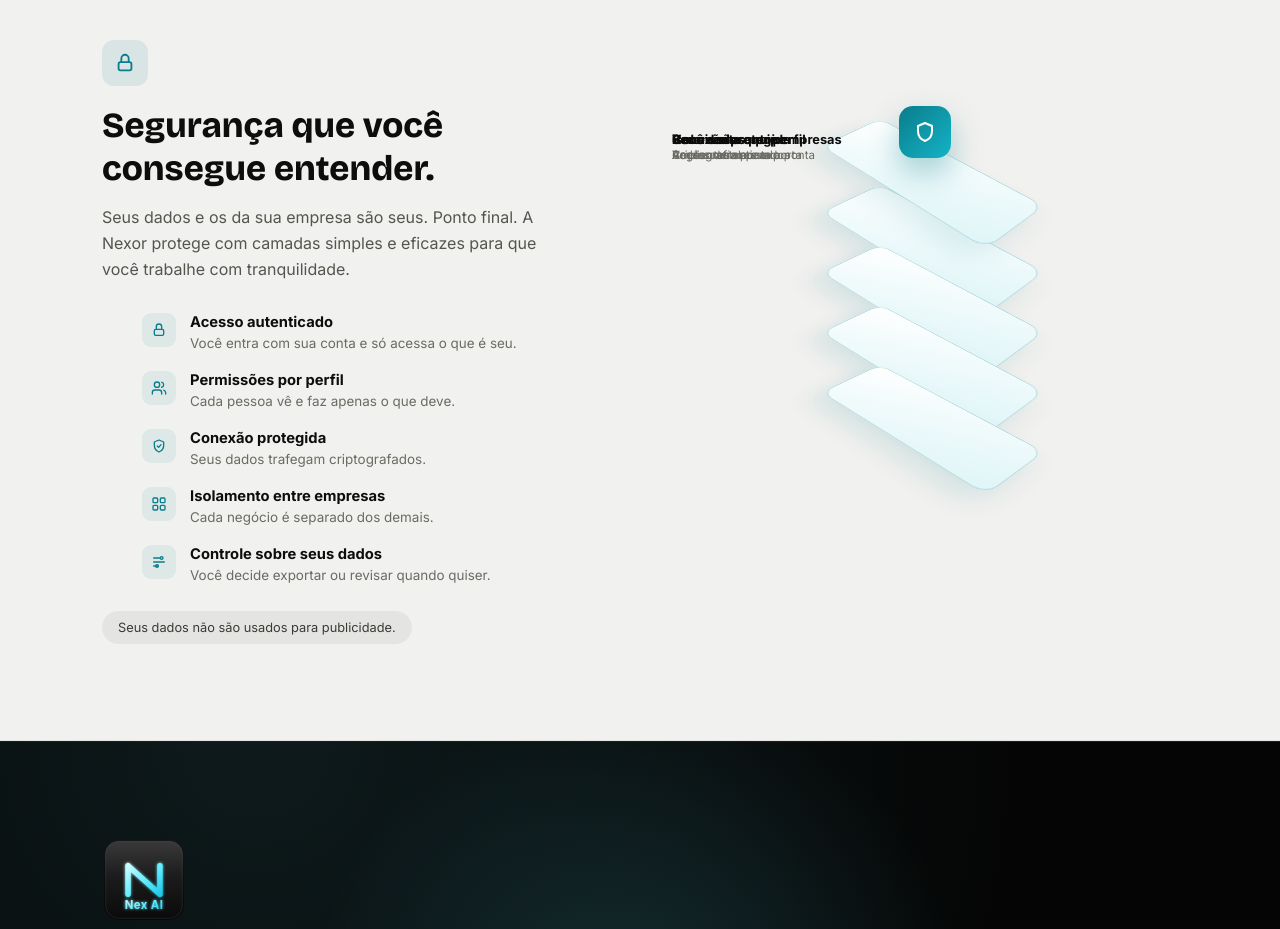
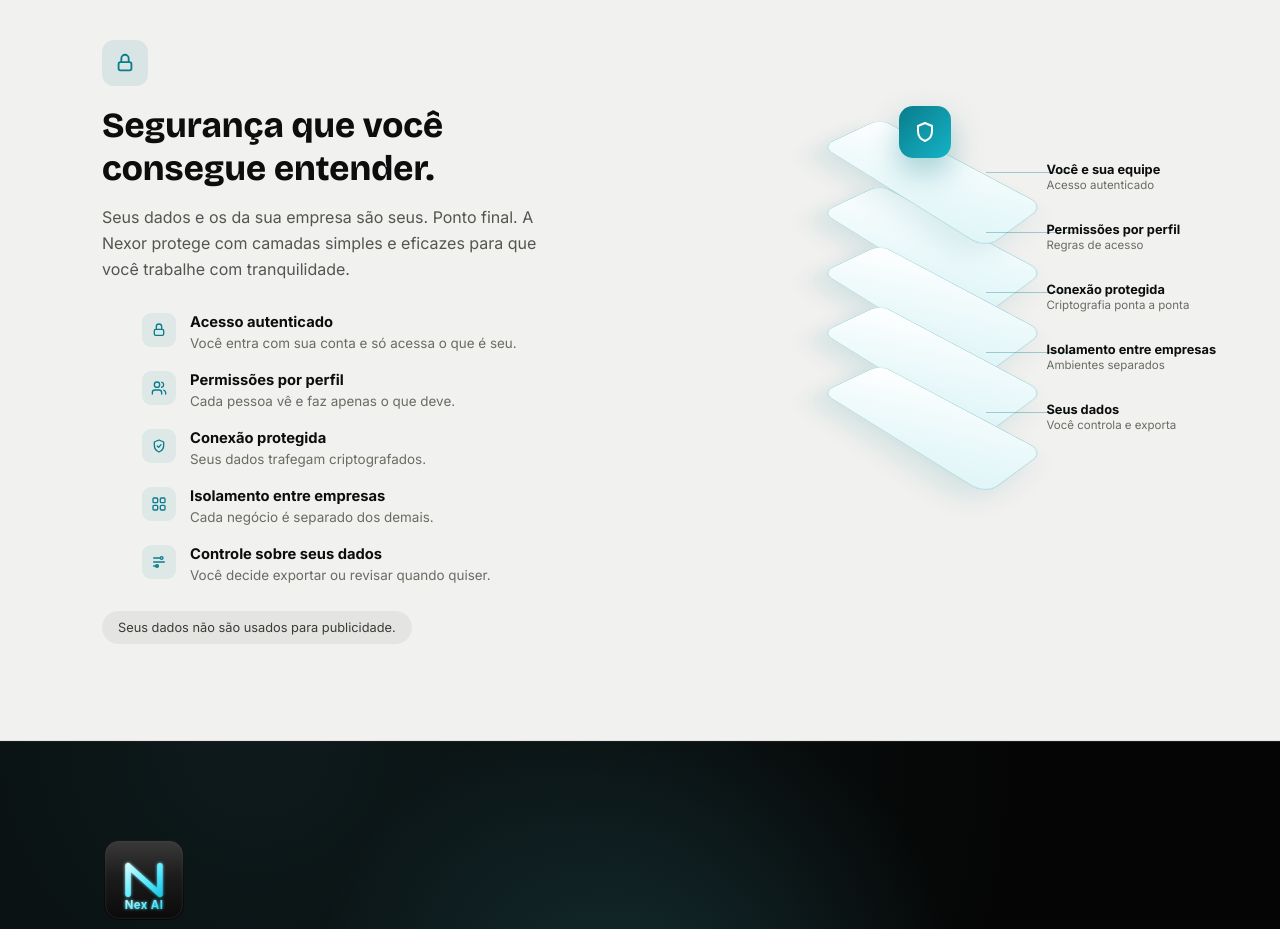
Before and after one commit to jvictorsalesmedia/nexor-app, a website: page landing.html in a window 1280 px wide. Shown: the part 2040-2969 px from the top of the page. Drawn offline with nearby package versions, Linux system fonts and the light colour scheme.

Commit message:
Fix broken security diagram label positioning (nth-of-type selector bug)

```diff
--- a/landing.html
+++ b/landing.html
@@ -577,16 +577,18 @@
   .sd-label span { color: #6b6b64; font-size: 0.72rem; }
 
   @media (min-width: 861px) {
-    .sd-connector:nth-of-type(1) { top: 40px; left: 62%; width: 90px; }
-    .sd-connector:nth-of-type(2) { top: 100px; left: 62%; width: 90px; }
-    .sd-connector:nth-of-type(3) { top: 160px; left: 62%; width: 90px; }
-    .sd-connector:nth-of-type(4) { top: 220px; left: 62%; width: 90px; }
-    .sd-connector:nth-of-type(5) { top: 280px; left: 62%; width: 90px; }
-    .sd-label:nth-of-type(1) { top: 30px; left: 74%; }
-    .sd-label:nth-of-type(2) { top: 90px; left: 74%; }
-    .sd-label:nth-of-type(3) { top: 150px; left: 74%; }
-    .sd-label:nth-of-type(4) { top: 210px; left: 74%; }
-    .sd-label:nth-of-type(5) { top: 270px; left: 74%; }
+    .sd-connector { left: 62%; width: 90px; }
+    .sd-connector.c1 { top: 40px; }
+    .sd-connector.c2 { top: 100px; }
+    .sd-connector.c3 { top: 160px; }
+    .sd-connector.c4 { top: 220px; }
+    .sd-connector.c5 { top: 280px; }
+    .sd-label { left: 74%; }
+    .sd-label.l1 { top: 30px; }
+    .sd-label.l2 { top: 90px; }
+    .sd-label.l3 { top: 150px; }
+    .sd-label.l4 { top: 210px; }
+    .sd-label.l5 { top: 270px; }
   }
 
   @media (max-width: 860px) {
@@ -856,16 +858,16 @@
         <div class="sd-layer"></div>
         <div class="sd-layer"></div>
         <div class="sd-layer"></div>
-        <div class="sd-connector"></div>
-        <div class="sd-connector"></div>
-        <div class="sd-connector"></div>
-        <div class="sd-connector"></div>
-        <div class="sd-connector"></div>
-        <div class="sd-label"><strong>Você e sua equipe</strong><span>Acesso autenticado</span></div>
-        <div class="sd-label"><strong>Permissões por perfil</strong><span>Regras de acesso</span></div>
-        <div class="sd-label"><strong>Conexão protegida</strong><span>Criptografia ponta a ponta</span></div>
-        <div class="sd-label"><strong>Isolamento entre empresas</strong><span>Ambientes separados</span></div>
-        <div class="sd-label"><strong>Seus dados</strong><span>Você controla e exporta</span></div>
+        <div class="sd-connector c1"></div>
+        <div class="sd-connector c2"></div>
+        <div class="sd-connector c3"></div>
+        <div class="sd-connector c4"></div>
+        <div class="sd-connector c5"></div>
+        <div class="sd-label l1"><strong>Você e sua equipe</strong><span>Acesso autenticado</span></div>
+        <div class="sd-label l2"><strong>Permissões por perfil</strong><span>Regras de acesso</span></div>
+        <div class="sd-label l3"><strong>Conexão protegida</strong><span>Criptografia ponta a ponta</span></div>
+        <div class="sd-label l4"><strong>Isolamento entre empresas</strong><span>Ambientes separados</span></div>
+        <div class="sd-label l5"><strong>Seus dados</strong><span>Você controla e exporta</span></div>
       </div>
     </div>
   </section>
```
